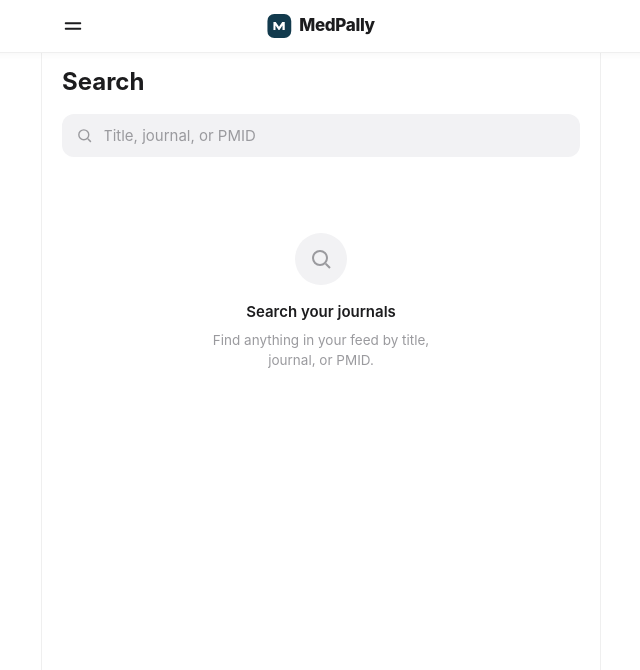
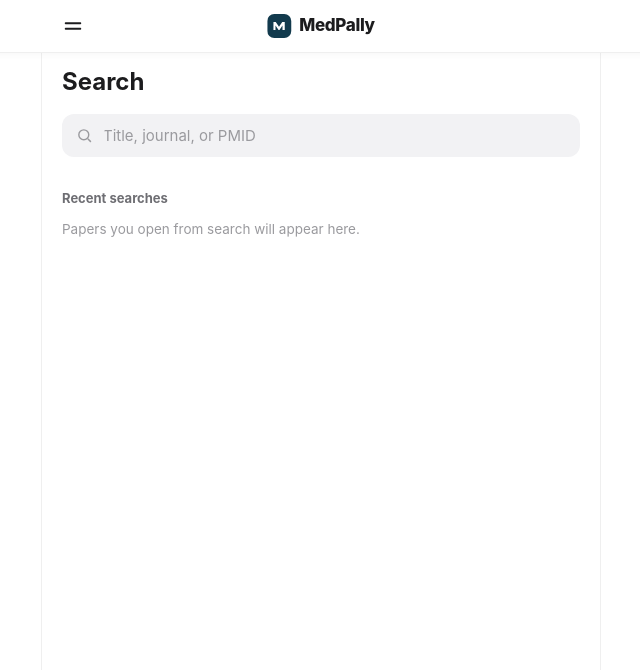
Before and after one commit to realikechukwu/medpally, a Django app: page /feed/search/ in a window 1280 px wide. Shown: the top 670 px of the page, without its empty margins (319-959 px from the left). Run offline with Django 5.2, Linux system fonts and the light colour scheme; a user stored in the database is signed in; tables that the repository leaves empty hold one stand-in row (values such as "Sample post"); data that the repository does not hold is empty.

Commit message:
feat: improve search and add recent history

```diff
--- a/apps/feed/models.py
+++ b/apps/feed/models.py
@@ -28,6 +28,7 @@ class UserPaperState(models.Model):
     opened_at = models.DateTimeField(null=True, blank=True)
     saved_at = models.DateTimeField(null=True, blank=True)
     liked_at = models.DateTimeField(null=True, blank=True)
+    searched_at = models.DateTimeField(null=True, blank=True)
     dismissed_at = models.DateTimeField(null=True, blank=True)
 
     updated_at = models.DateTimeField(auto_now=True)
@@ -46,6 +47,11 @@ class UserPaperState(models.Model):
                 fields=["user", "-liked_at"],
                 condition=models.Q(liked_at__isnull=False),
                 name="user_paper_liked_idx",
+            ),
+            models.Index(
+                fields=["user", "-searched_at"],
+                condition=models.Q(searched_at__isnull=False),
+                name="user_paper_search_idx",
             ),
         ]
 
--- a/apps/feed/services.py
+++ b/apps/feed/services.py
@@ -367,6 +367,20 @@ def get_saved_page(
     return SavedPage(states=states, next_cursor=next_cursor)
 
 
+def get_recent_searches(user: User, *, limit: int = 6) -> list[UserPaperState]:
+    """Papers the reader most recently selected from search results."""
+    return list(
+        UserPaperState.objects.filter(
+            user=user,
+            searched_at__isnull=False,
+            paper__is_visible=True,
+            paper__summary_status=Paper.SummaryStatus.OK,
+        )
+        .select_related("paper", "paper__journal")
+        .order_by("-searched_at", "-paper_id")[:limit]
+    )
+
+
 # ---------------------------------------------------------------- seen state
 
 
--- a/apps/feed/views.py
+++ b/apps/feed/views.py
@@ -1,4 +1,6 @@
 from __future__ import annotations
+
+import re
 
 from django.contrib.auth.decorators import login_required
 from django.db.models import Q
@@ -157,18 +159,39 @@ def search(request: HttpRequest) -> HttpResponse:
     query = (request.GET.get("q") or "").strip()
     cards: list[dict] = []
     if query:
-        matches = (
+        # A reader rarely remembers a title as one exact, uninterrupted phrase.
+        # Require every fragment, but allow those fragments to appear anywhere
+        # in the title (or journal name). Splitting on punctuation means a query
+        # such as "SGLT-2, heart failure" still behaves like remembered words.
+        terms = re.findall(r"\w+", query)
+        title_match = Q()
+        journal_match = Q()
+        for term in terms:
+            title_match &= Q(title__icontains=term)
+            journal_match &= Q(journal__display_name__icontains=term)
+
+        search_match = Q(pmid=query)
+        if terms:
+            search_match |= title_match | journal_match
+
+        matches = list(
             services.feed_queryset(request.user)
-            .filter(
-                Q(title__icontains=query)
-                | Q(pmid=query)
-                | Q(journal__display_name__icontains=query)
-            )
+            .filter(search_match)
             .order_by("-feed_date", "-id")[:40]
         )
-        cards = [{"paper": p, "state": None} for p in matches]
+        states = services.attach_state(request.user, matches)
+        cards = [{"paper": paper, "state": states.get(paper.id)} for paper in matches]
+
+    recent_searches = services.get_recent_searches(request.user) if not query else []
     return render(
-        request, "feed/search.html", {"query": query, "cards": cards, "active_tab": "search"}
+        request,
+        "feed/search.html",
+        {
+            "query": query,
+            "cards": cards,
+            "recent_searches": recent_searches,
+            "active_tab": "search",
+        },
     )
 
 
@@ -182,8 +205,12 @@ def paper_detail(request: HttpRequest, pmid: str) -> HttpResponse:
     )
     state = None
     if request.user.is_authenticated:
+        now = timezone.now()
+        defaults = {"opened_at": now}
+        if request.GET.get("from") == "search":
+            defaults["searched_at"] = now
         state, _ = UserPaperState.objects.update_or_create(
-            user=request.user, paper=paper, defaults={"opened_at": timezone.now()}
+            user=request.user, paper=paper, defaults=defaults
         )
     return render(request, "feed/paper_detail.html", {"paper": paper, "state": state})
 
--- a/static/css/app.css
+++ b/static/css/app.css
@@ -524,6 +524,27 @@ body.is-landing { background: var(--primary-dark); }
 .search-bar input { border: none; background: none; font-size: 15px; flex: 1; color: var(--text); padding: 0; width: 100%; }
 .search-bar input:focus { outline: none; }
 
+.recent-searches { margin-top: 32px; }
+.recent-searches h2 {
+  margin: 0 0 10px; font-size: 13px; font-weight: 700; color: var(--text-secondary);
+}
+.recent-search-list { border-top: 1px solid var(--border); }
+.recent-search-item {
+  display: flex; align-items: center; justify-content: space-between; gap: 16px;
+  padding: 13px 0; border-bottom: 1px solid var(--border); color: var(--text);
+}
+.recent-search-item:hover { color: var(--accent); }
+.recent-search-item > span { min-width: 0; }
+.recent-search-item svg { flex-shrink: 0; color: var(--text-muted); }
+.recent-search-title {
+  display: block; overflow: hidden; color: inherit; font-size: 14px; font-weight: 600;
+  line-height: 1.35; text-overflow: ellipsis; white-space: nowrap;
+}
+.recent-search-meta {
+  display: block; margin-top: 3px; color: var(--text-muted); font-size: 12px;
+}
+.recent-search-empty { margin: 0; color: var(--text-muted); font-size: 13.5px; }
+
 .empty-state {
   display: flex; flex-direction: column; align-items: center; justify-content: center;
   text-align: center; padding: 60px 20px;
--- a/templates/feed/_card.html
+++ b/templates/feed/_card.html
@@ -17,7 +17,7 @@
     <div class="card-badges">{% if paper.is_featured %}<span class="featured-star" role="img" aria-label="Featured this week"><svg width="13" height="13" viewBox="0 0 24 24" fill="currentColor" aria-hidden="true"><path d="M12 2.6l2.85 5.78 6.38.93-4.62 4.5 1.09 6.35L12 17.16l-5.7 3l1.09-6.35l-4.62-4.5l6.38-.93z"/></svg></span>{% endif %}{% if paper.is_rct %}<span class="badge">RCT</span>{% elif paper.summary.study_type %}<span class="badge">{{ paper.summary.study_type }}</span>{% endif %}</div>
   </div>
 
-  <h3><a href="{% url 'paper_detail' paper.pmid %}">{{ paper.title }}</a></h3>
+  <h3><a href="{% url 'paper_detail' paper.pmid %}{% if from_search %}?from=search{% endif %}">{{ paper.title }}</a></h3>
 
   {% with summary=paper.summary %}
   {% if summary %}
--- a/templates/feed/search.html
+++ b/templates/feed/search.html
@@ -9,20 +9,33 @@
     <svg width="17" height="17" viewBox="0 0 24 24" fill="none" stroke="currentColor" stroke-width="2"><circle cx="11" cy="11" r="7"/><path d="M21 21l-4.3-4.3"/></svg>
     <input type="search" name="q" value="{{ query }}" placeholder="Title, journal, or PMID" autofocus>
   </form>
+
+  {% if not query %}
+  <section class="recent-searches" aria-labelledby="recent-searches-title">
+    <h2 id="recent-searches-title">Recent searches</h2>
+    {% if recent_searches %}
+    <div class="recent-search-list">
+      {% for recent in recent_searches %}
+      <a class="recent-search-item" href="{% url 'paper_detail' recent.paper.pmid %}">
+        <span>
+          <span class="recent-search-title">{{ recent.paper.title }}</span>
+          <span class="recent-search-meta">{{ recent.paper.journal.display_name|default:recent.paper.journal_name_raw }}</span>
+        </span>
+        <svg width="17" height="17" viewBox="0 0 24 24" fill="none" stroke="currentColor" stroke-width="2" aria-hidden="true"><path d="M9 18l6-6-6-6"/></svg>
+      </a>
+      {% endfor %}
+    </div>
+    {% else %}
+    <p class="recent-search-empty">Papers you open from search will appear here.</p>
+    {% endif %}
+  </section>
+  {% endif %}
 </div>
 
-{% if not query %}
-  <div class="empty-state">
-    <div class="empty-state-icon">
-      <svg width="24" height="24" viewBox="0 0 24 24" fill="none" stroke="currentColor" stroke-width="2"><circle cx="11" cy="11" r="7"/><path d="M21 21l-4.3-4.3"/></svg>
-    </div>
-    <h2>Search your journals</h2>
-    <p>Find anything in your feed by title, journal, or PMID.</p>
-  </div>
-{% else %}
+{% if query %}
   <div id="cards">
     {% for card in cards %}
-      {% include "feed/_card.html" with paper=card.paper state=card.state %}
+      {% include "feed/_card.html" with paper=card.paper state=card.state from_search=True %}
     {% empty %}
       <div class="empty-state">
         <div class="empty-state-icon">
```
Also changed, not shown: apps/feed/admin.py (+10 -2 lines), tests/apps/test_feed.py (+62 -0 lines), apps/feed/migrations/0003_userpaperstate_searched_at.py (added).
